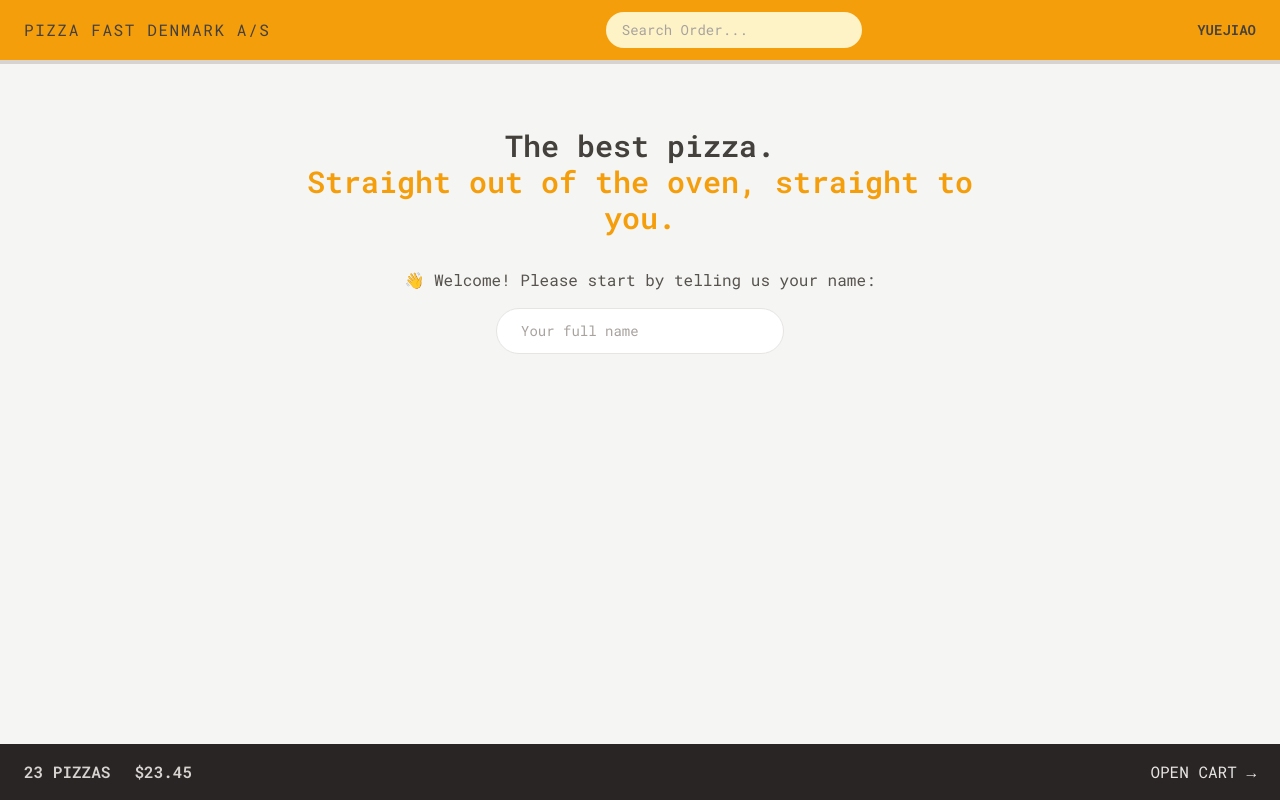
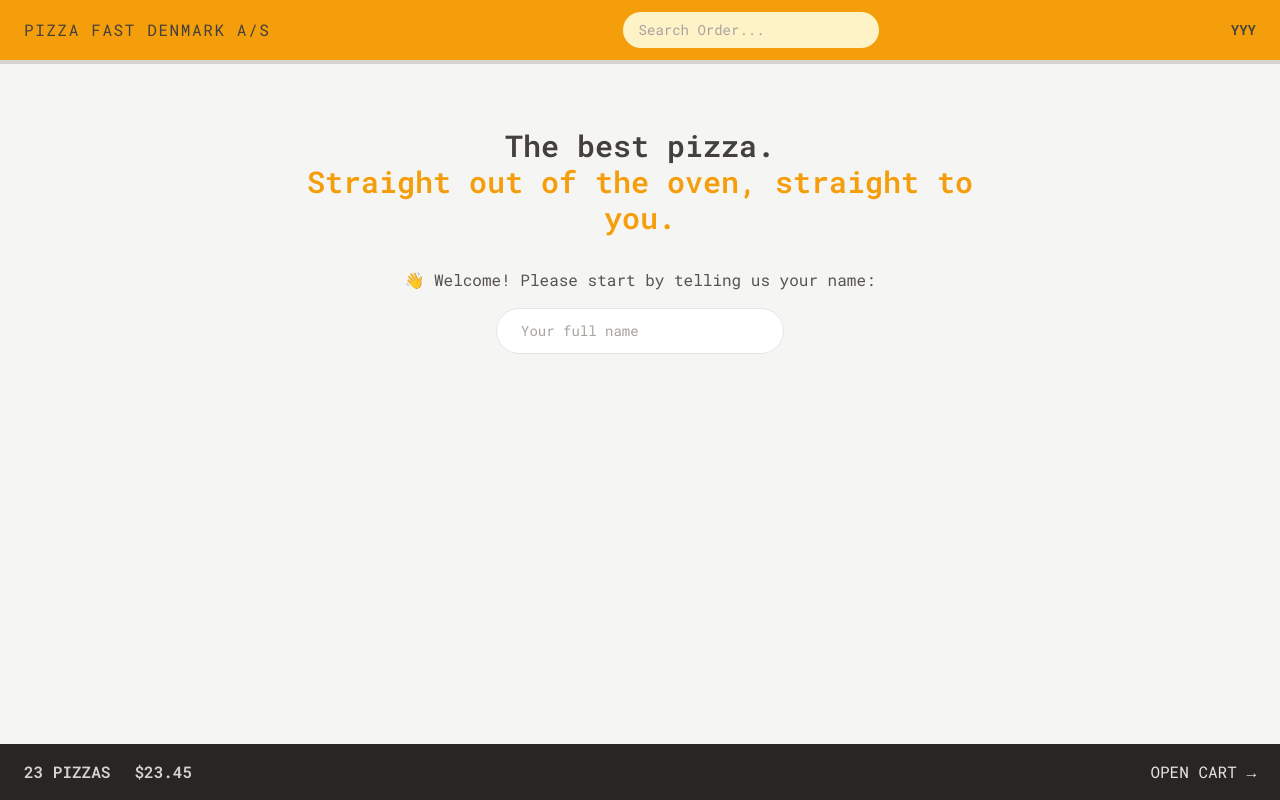
Before and after one commit to YuejiaoShi/pizza-fast-shop, a React (Vite) app: page / in a window 1280 px wide. Built offline with nearby package versions, Linux system fonts and the light colour scheme.

Commit message:
Use Redux state for username in UserName component

```diff
--- a/src/features/user/userName.tsx
+++ b/src/features/user/userName.tsx
@@ -1,5 +1,12 @@
+import { useSelector } from "react-redux";
+import { RootState } from "../../store";
+
 const UserName = () => {
-  return <div className="text-sm font-semibold hidden md:block">Yuejiao</div>;
+  const username = useSelector((state: RootState) => state.user.username);
+
+  return (
+    <div className="text-sm font-semibold hidden md:block">{username}</div>
+  );
 };
 
-export default UserName ;
+export default UserName;
--- a/src/features/user/userSlice.ts
+++ b/src/features/user/userSlice.ts
@@ -39,7 +39,7 @@ type initialStateType = {
   username: string
 }
 
-const initialState: initialStateType = { username: '' };
+const initialState: initialStateType = { username: 'YYY' };
 
 const userSlice = createSlice({
   name: "user",
--- a/src/store.ts
+++ b/src/store.ts
@@ -3,4 +3,6 @@ import userReducer from "./features/user/userSlice";
 
 const store = configureStore({ reducer: { user: userReducer } });
 
+export type RootState = ReturnType<typeof store.getState>;
+
 export default store;
```
